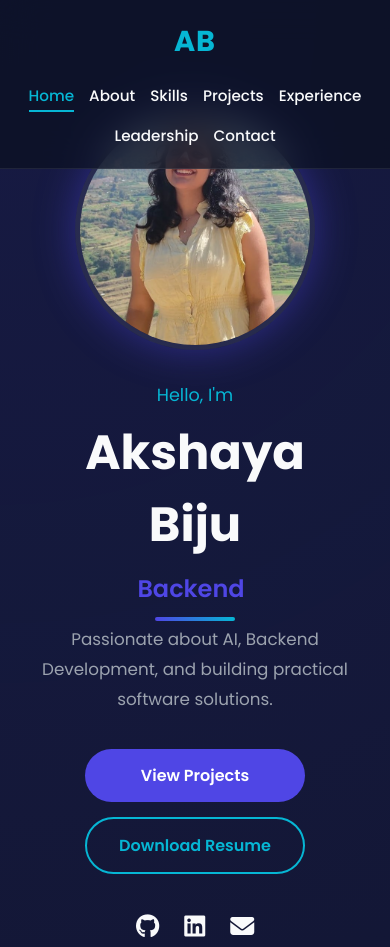
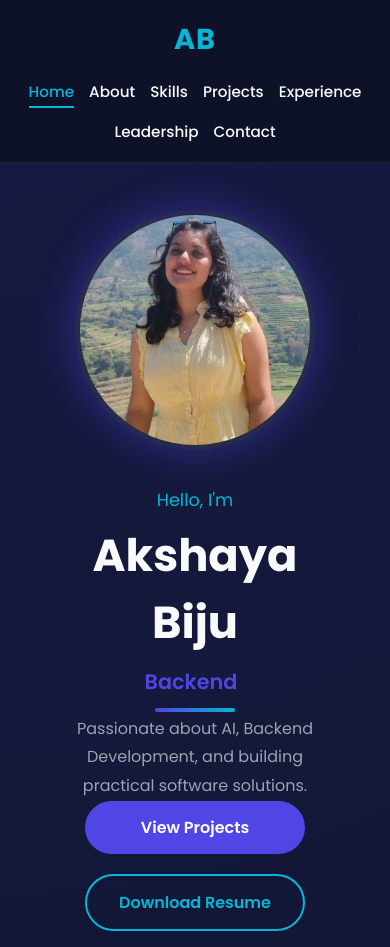
Before and after one commit to Akshaya-Biju/akshaya-portfolio, a plain HTML site: page index.html in a window 390 px wide. Shown: the top 947 px of the page. Drawn offline with Linux system fonts and the light colour scheme.

Commit message:
Improved mobile responsiveness

```diff
--- a/style.css
+++ b/style.css
@@ -1196,130 +1196,42 @@ section h2{
     margin-top:40px;
 
 }
-/* ==========================
-   Mobile Responsive
-========================== */
+/* =========================
+   FINAL MOBILE RESPONSIVE
+========================= */
 
 @media (max-width:768px){
 
-nav{
-
+#intro-screen{
     padding:20px;
-
 }
 
-nav ul{
-
-    display:flex;
-
-    flex-wrap:wrap;
-
-    justify-content:center;
-
-    gap:15px;
-
+.intro-card img{
+    width:220px;
+    height:220px;
 }
 
-.hero{
-
-    flex-direction:column-reverse;
-
-    text-align:center;
-
-    padding:40px 25px;
-
+.intro-card h1{
+    font-size:2.2rem;
 }
 
-.hero-image img{
-
-    width:240px;
-
-    height:240px;
-
+.intro-role{
+    font-size:1rem;
 }
 
-.hero h1{
-
-    font-size:3rem;
-
+.quote{
+    font-size:0.95rem;
+    line-height:1.6;
 }
 
-.hero h2{
-
-    font-size:1.5rem;
-
+.loader{
+    width:90%;
 }
 
-.hero-buttons{
-
+nav{
     flex-direction:column;
-
-    align-items:center;
-
-    gap:15px;
-
-}
-
-.btn{
-
-    width:220px;
-
-}
-
-.skills-grid,
-.project-grid,
-.leadership-grid{
-
-    grid-template-columns:1fr;
-
-}
-
-.featured-project{
-
-    flex-direction:column;
-
-}
-
-.featured-project img{
-
-    width:100%;
-
-}
-
-section{
-
-    padding:70px 25px;
-
-}
-
-}
-/* =========================================
-   FINAL MOBILE RESPONSIVE FIX
-========================================= */
-
-@media (max-width:768px){
-
-/* Intro Screen */
-
-.intro-image img{
-    width:280px !important;
-    max-width:85% !important;
-    height:auto !important;
-}
-
-.intro-screen h1{
-    font-size:2rem !important;
-}
-
-.intro-screen p{
-    font-size:1rem !important;
-    line-height:1.7;
-}
-
-/* Navigation */
-
-nav{
-    padding:20px;
+    gap:18px;
+    padding:18px;
 }
 
 nav ul{
@@ -1329,69 +1241,59 @@ nav ul{
     gap:15px;
 }
 
-/* Hero */
-
 .hero{
     flex-direction:column-reverse;
     text-align:center;
-    padding:40px 20px;
-    gap:30px;
+    gap:35px;
+    padding-top:120px;
 }
 
 .hero-image img{
-    width:240px !important;
-    height:240px !important;
+    width:240px;
+    height:240px;
 }
 
-.hero h1{
-    font-size:3rem;
+.hero-text h1{
+    font-size:2.8rem;
 }
 
-.hero h2{
-    font-size:1.5rem;
+.hero-text h2{
+    font-size:1.3rem;
 }
 
 .description{
-    font-size:1.05rem;
-    line-height:1.8;
+    max-width:100%;
+    font-size:1rem;
+    margin:auto;
 }
 
-/* Buttons */
-
 .hero-buttons{
-    display:flex;
     flex-direction:column;
     align-items:center;
-    gap:15px;
 }
 
 .btn{
     width:220px;
 }
 
-/* Cards */
+.featured-project{
+    grid-template-columns:1fr;
+    text-align:center;
+}
+
+.project-buttons,
+.project-tech{
+    justify-content:center;
+}
 
 .skills-grid,
 .project-grid,
 .leadership-grid{
     grid-template-columns:1fr;
-    gap:25px;
 }
 
-/* Featured Project */
-
-.featured-project{
-    flex-direction:column;
+section{
+    min-height:auto;
+    padding:90px 25px;
 }
-
-.featured-project img{
-    width:100%;
 }
-
-/* Sections */
-
-section{
-    padding:70px 20px;
-}
-
-}
```
